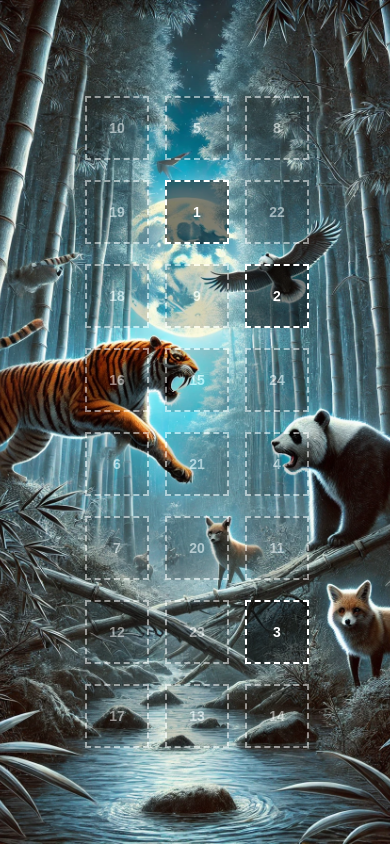
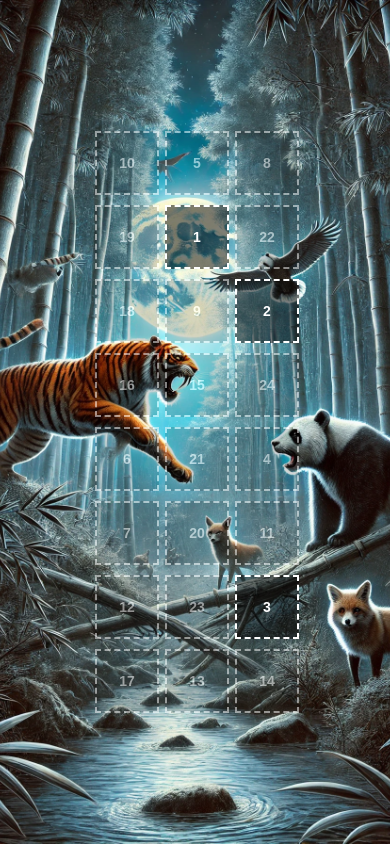
Before and after one commit to lepistojukka/animal-advent-calendar-2024, a plain HTML site: page index.html in a window 390 px wide. Drawn offline with Linux system fonts and the light colour scheme.

Commit message:
revert grid padding

```diff
--- a/styles.css
+++ b/styles.css
@@ -71,7 +71,7 @@ body {
 @media (max-width: 480px) {
     #calendar {
         grid-template-columns: repeat(3, 60px); /* Vielä vähemmän sarakkeita pienille näytöille */
-        grid-gap: 20px;
+        grid-gap: 10px;
     }
 
     .door {
```
